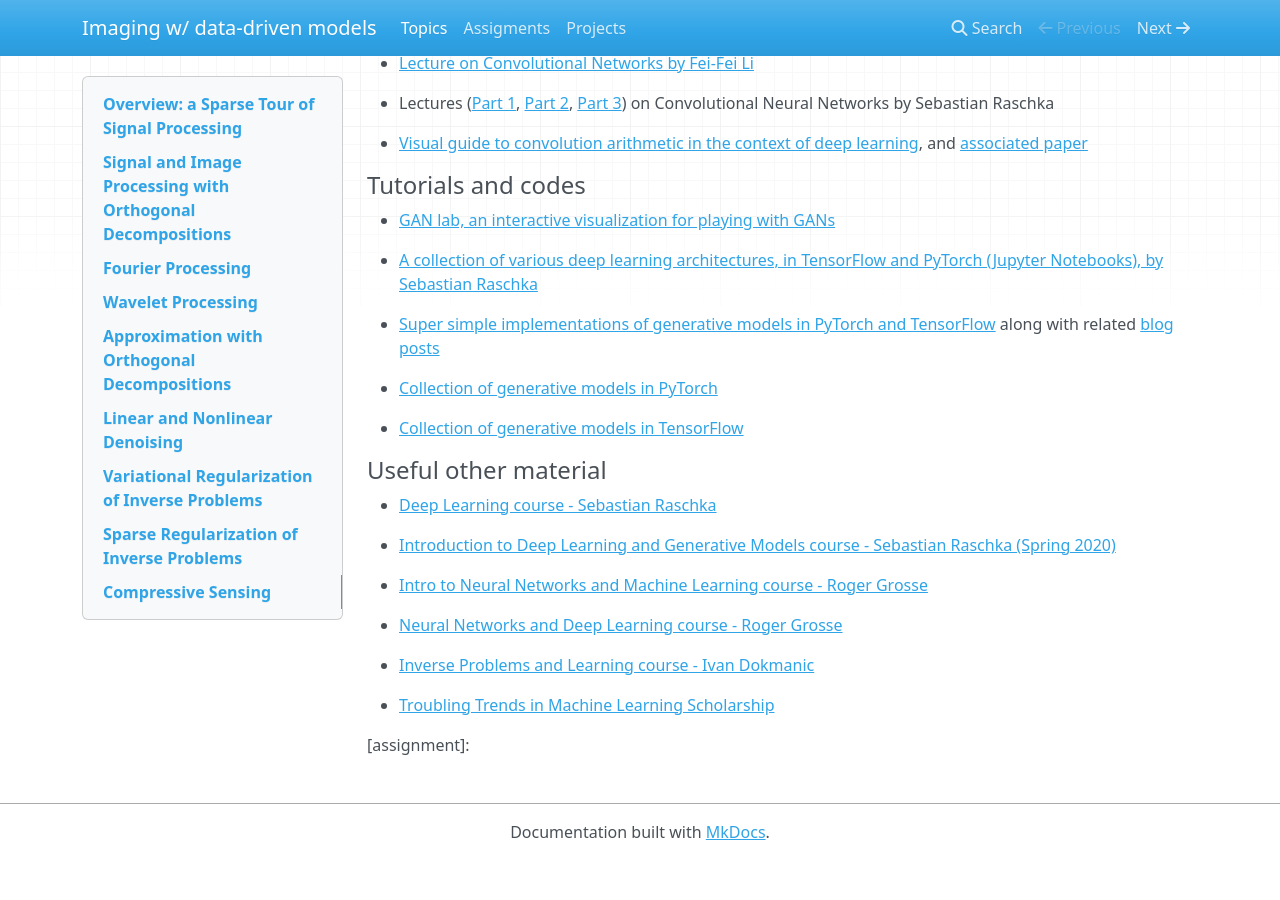
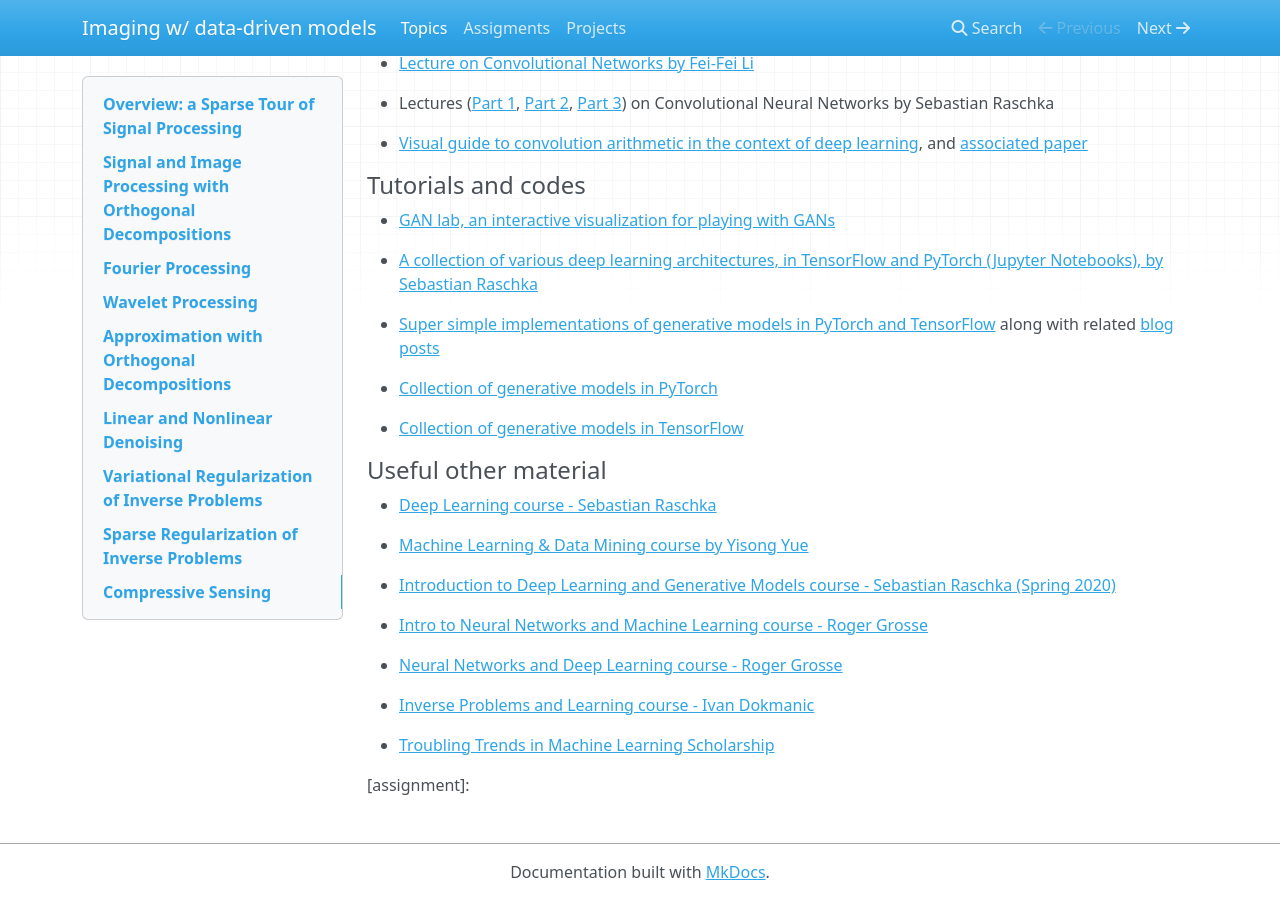
Before and after one commit to flexie/CSE-8803, an MkDocs documentation site: the page built from docs/outline.md, in a window 1280 px wide and 900 px high, scrolled down 7642 px. Built offline with MkDocs 1.6.1, drawn with Linux system fonts in a browser that asks for light colours; nearby versions of some CDN libraries; old or Windows-style settings are respelled for this version of MkDocs; before the commit the page ends 8502 px from its top, so only the background shows below that.

```diff
--- a/docs/outline.md
+++ b/docs/outline.md
@@ -389,6 +389,8 @@
 
 - [Deep Learning course - Sebastian Raschka](http://pages.stat.wisc.edu/~sraschka/teaching/stat479-ss2019/)
 
+- [Machine Learning & Data Mining course by Yisong Yue](http://www.yisongyue.com/courses/cs155/2019_winter/)
+
 - [Introduction to Deep Learning and Generative Models course - Sebastian Raschka (Spring 2020)](http://pages.stat.wisc.edu/~sraschka/teaching/stat453-ss2020/)
 
 - [Intro to Neural Networks and Machine Learning course - Roger Grosse](http://www.cs.toronto.edu/~rgrosse/courses/csc321_2018/)
```
